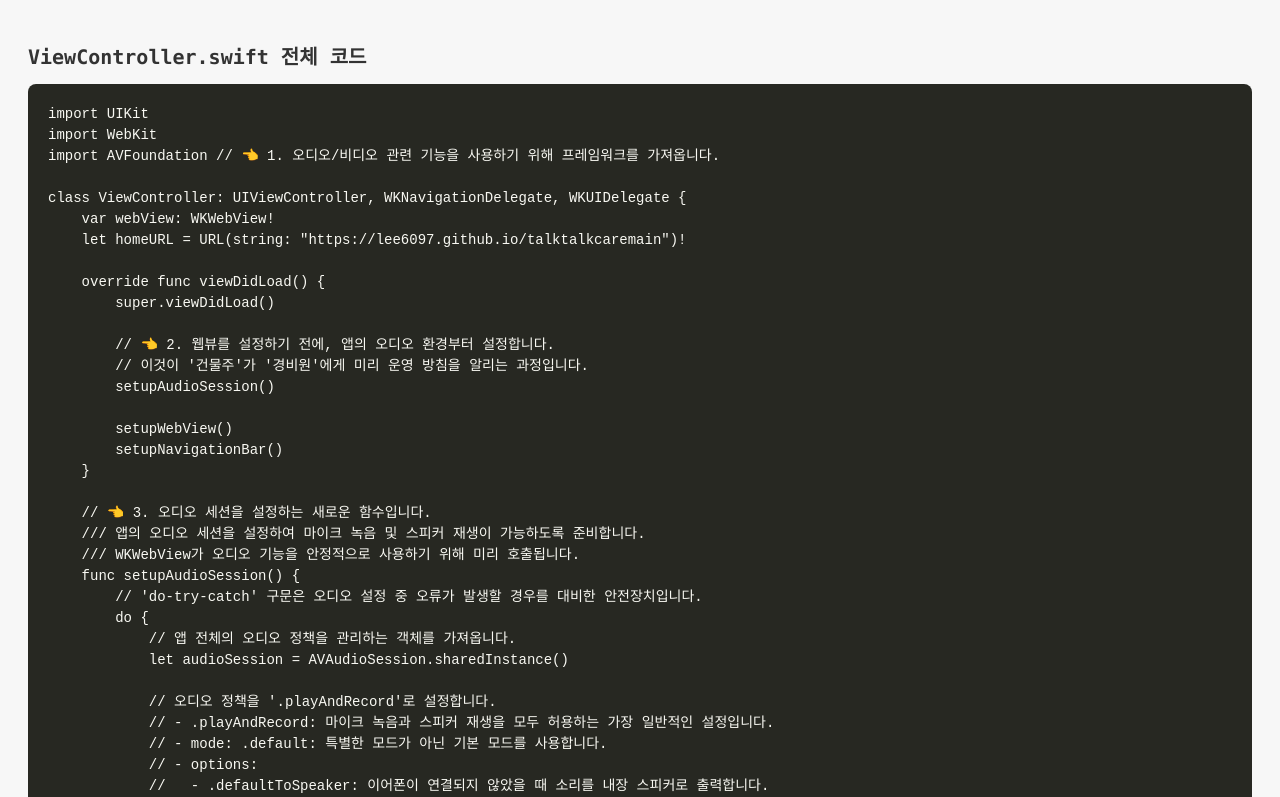
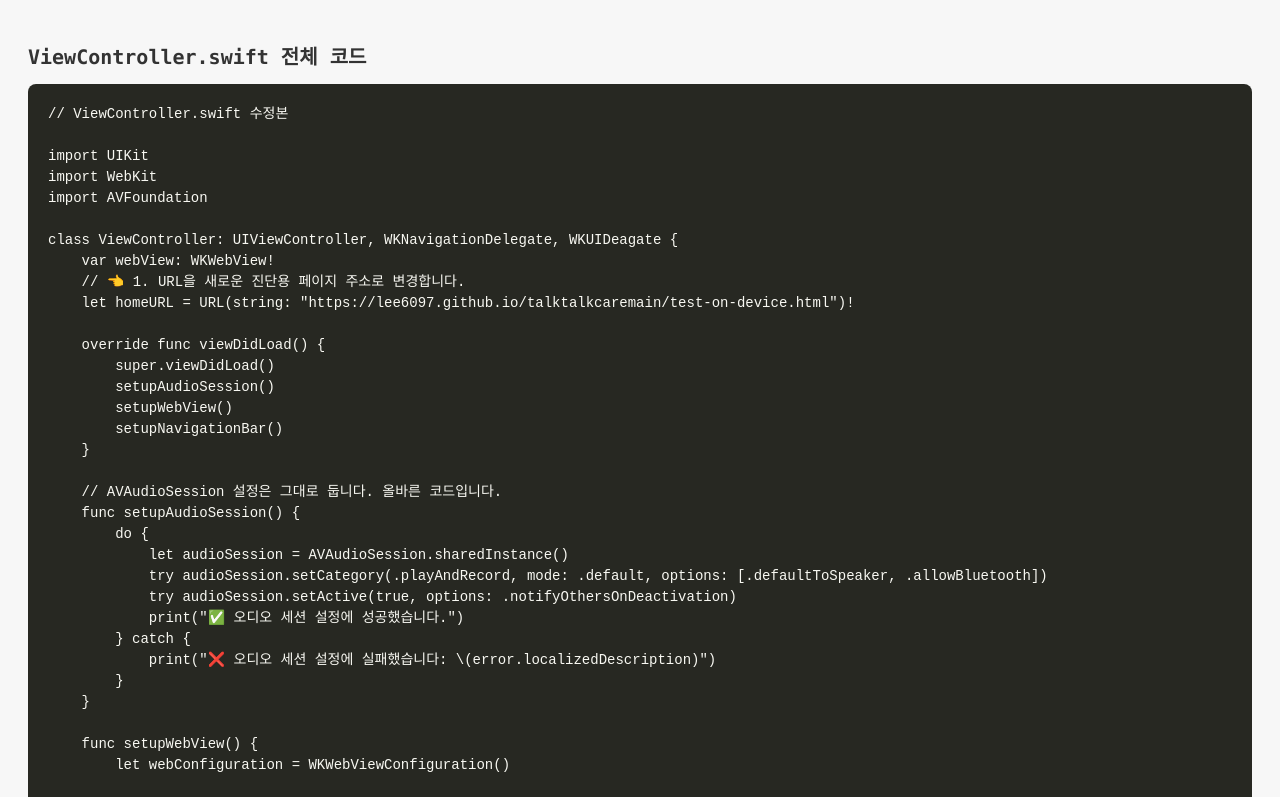
Before and after one commit to lee6097/io, a plain HTML site: page index.html in a window 1280 px wide. Shown: the top 797 px of the page. Drawn offline with Linux system fonts and the light colour scheme.

Commit message:
Update index.html

```diff
--- a/index.html
+++ b/index.html
@@ -29,56 +29,43 @@
 
 <h1>ViewController.swift 전체 코드</h1>
 
-<pre><code>import UIKit
+<pre><code>// ViewController.swift 수정본
+
+import UIKit
 import WebKit
-import AVFoundation // 👈 1. 오디오/비디오 관련 기능을 사용하기 위해 프레임워크를 가져옵니다.
+import AVFoundation
 
-class ViewController: UIViewController, WKNavigationDelegate, WKUIDelegate {
+class ViewController: UIViewController, WKNavigationDelegate, WKUIDeagate {
     var webView: WKWebView!
-    let homeURL = URL(string: "https://lee6097.github.io/talktalkcaremain")!
+    // 👈 1. URL을 새로운 진단용 페이지 주소로 변경합니다.
+    let homeURL = URL(string: "https://lee6097.github.io/talktalkcaremain/test-on-device.html")!
 
     override func viewDidLoad() {
         super.viewDidLoad()
-
-        // 👈 2. 웹뷰를 설정하기 전에, 앱의 오디오 환경부터 설정합니다.
-        // 이것이 '건물주'가 '경비원'에게 미리 운영 방침을 알리는 과정입니다.
         setupAudioSession()
-
         setupWebView()
         setupNavigationBar()
     }
 
-    // 👈 3. 오디오 세션을 설정하는 새로운 함수입니다.
-    /// 앱의 오디오 세션을 설정하여 마이크 녹음 및 스피커 재생이 가능하도록 준비합니다.
-    /// WKWebView가 오디오 기능을 안정적으로 사용하기 위해 미리 호출됩니다.
+    // AVAudioSession 설정은 그대로 둡니다. 올바른 코드입니다.
     func setupAudioSession() {
-        // 'do-try-catch' 구문은 오디오 설정 중 오류가 발생할 경우를 대비한 안전장치입니다.
         do {
-            // 앱 전체의 오디오 정책을 관리하는 객체를 가져옵니다.
             let audioSession = AVAudioSession.sharedInstance()
-
-            // 오디오 정책을 '.playAndRecord'로 설정합니다.
-            // - .playAndRecord: 마이크 녹음과 스피커 재생을 모두 허용하는 가장 일반적인 설정입니다.
-            // - mode: .default: 특별한 모드가 아닌 기본 모드를 사용합니다.
-            // - options:
-            //   - .defaultToSpeaker: 이어폰이 연결되지 않았을 때 소리를 내장 스피커로 출력합니다.
-            //   - .allowBluetooth: 블루투스 마이크나 헤드셋이 연결되어 있으면 사용을 허용합니다.
             try audioSession.setCategory(.playAndRecord, mode: .default, options: [.defaultToSpeaker, .allowBluetooth])
-
-            // 설정된 오디오 정책을 시스템에 활성화하여 적용합니다.
             try audioSession.setActive(true, options: .notifyOthersOnDeactivation)
-
-            // (디버깅용) Xcode에 연결했을 때 성공 여부를 확인하기 위한 로그입니다.
             print("✅ 오디오 세션 설정에 성공했습니다.")
-
         } catch {
-            // (디버깅용) 설정에 실패하면 어떤 오류인지 확인하기 위한 로그입니다.
             print("❌ 오디오 세션 설정에 실패했습니다: \(error.localizedDescription)")
         }
     }
 
     func setupWebView() {
         let webConfiguration = WKWebViewConfiguration()
+
+        // 👈 2. 웹뷰를 항상 깨끗한 상태로 실행하도록 설정합니다. (매우 중요)
+        // 캐시나 쿠키, 이전 권한 설정 등의 영향을 받지 않는 '비공개 모드'와 같습니다.
+        webConfiguration.websiteDataStore = .nonPersistent()
+
         webConfiguration.allowsInlineMediaPlayback = true
         webConfiguration.mediaTypesRequiringUserActionForPlayback = []
 
```
